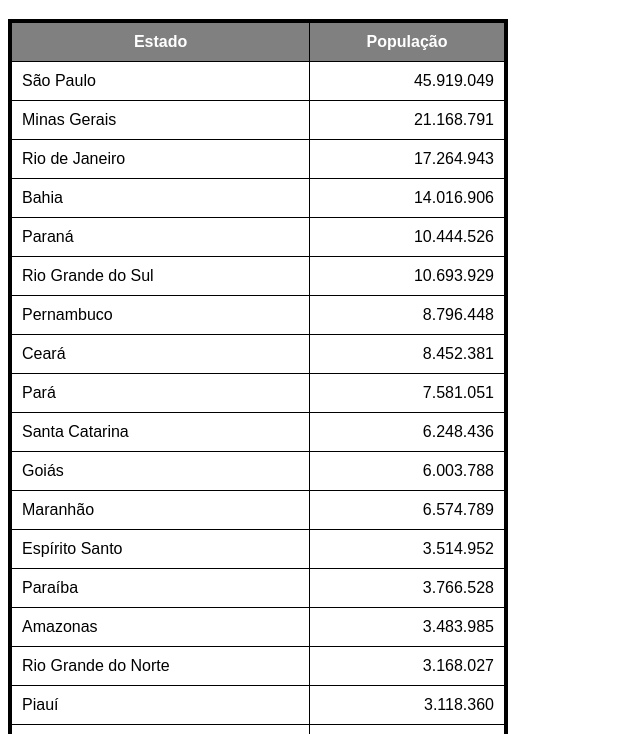
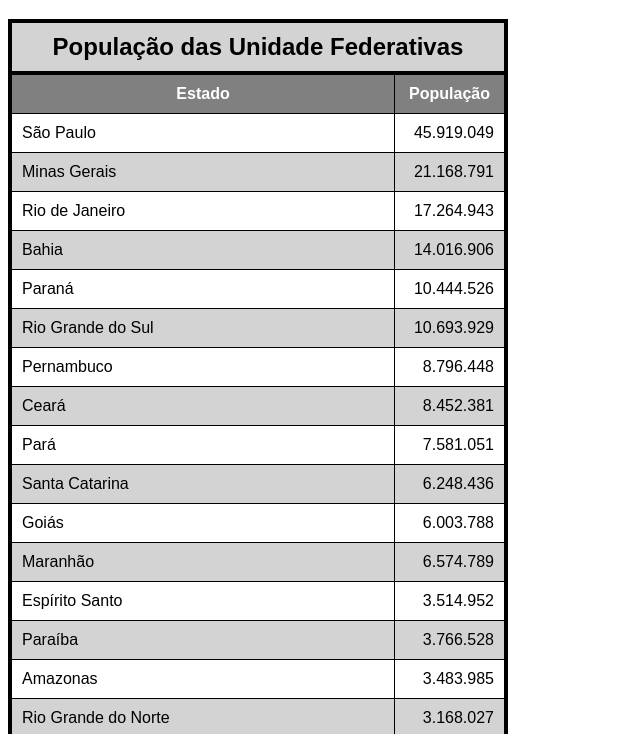
Before and after one commit to rafatuners/HTML5-CSS3, a plain HTML site: page Exercícios/ex023/tabela002.html in a window 1280 px wide. Shown: the part 61-795 px from the top of the page, without its empty margins (0-640 px from the left). Drawn offline with Linux system fonts and the light colour scheme.

Commit message:
Atualização

```diff
--- a/Exercícios/ex023/tabela002.html
+++ b/Exercícios/ex023/tabela002.html
@@ -8,18 +8,41 @@
     <style>
         body{
            font-family: Arial, Helvetica, sans-serif;
+
         }
 
         table{
             width: 500px;
             border-collapse: collapse;
             border: 4px solid black;
+            position: relative;
 
         }
 
         td, th{
             border: 1px solid black;
             padding: 10px;
+        }
+
+        caption{
+            font-size: 1.5em;
+            font-weight: bold;
+            padding: 10px;
+            background-color: lightgray;
+            border-top: 4px solid black;
+            border-left: 4px solid black;
+            border-right: 4px solid black;
+        }
+
+        tbody > tr:nth-child(even){
+            background-color: lightgray;
+
+        }
+
+        thead > tr > th{
+            position: sticky;
+            top: -1px;
+            background-color: gray;
         }
 
         thead, tfoot{
@@ -40,6 +63,7 @@
     <!--
         ANATOMIA PARA TABELAS GRANDES
         TABLE
+            CAPTION
             THREAD
                 TR, TD, TH
             TBODY
@@ -48,10 +72,11 @@
                 TR, TD, TH
     -->
     <TABLE>
+        <CAPtion>População das Unidade Federativas</CAPtion>
         <thead>
             <tr>
-                <th>Estado</th>
-                <th>População</th>
+                <th scope="col">Estado</th>
+                <th scope="col" style="width: 50px;">População</th>
             </tr>
 
         </thead>
@@ -163,7 +188,7 @@
         </tbody>
         <tfoot>
             <tr>
-                <th>Total de habitantes</th>
+                <th scope="row">Total de habitantes</th>
                 <td class="num"><strong>210.147.125</strong></td>
             </tr>
         </tfoot>
```
Also changed, not shown: Exercícios/ex023/tabela003.html (added, +51 -0 lines).
